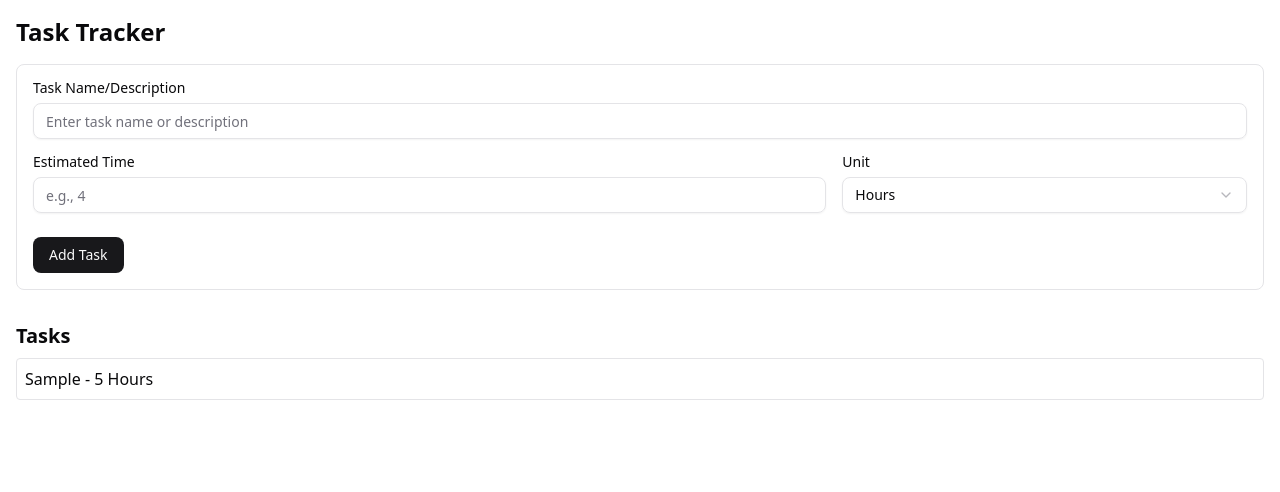
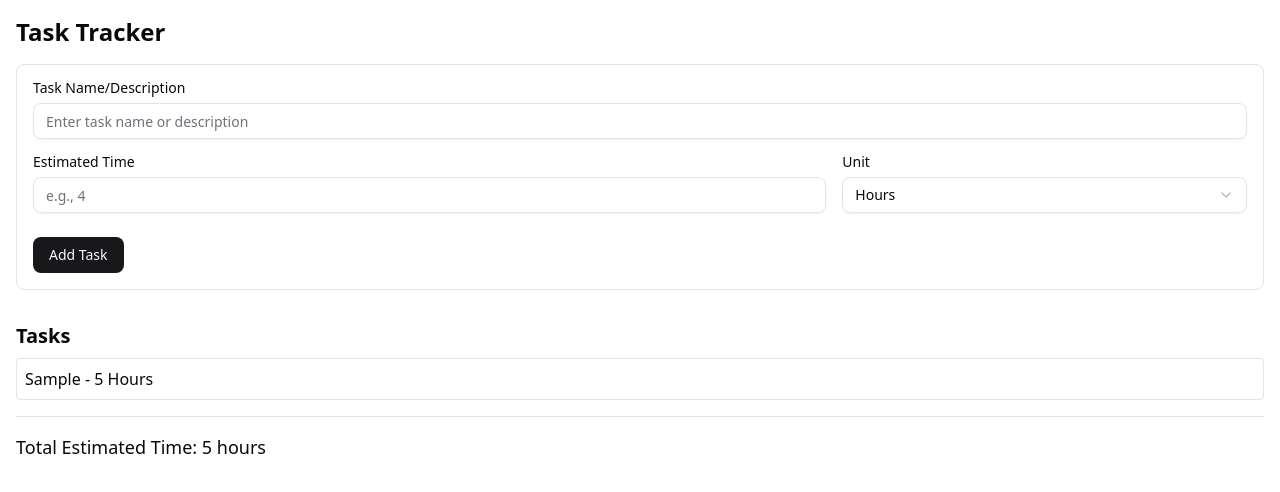
Before and after one commit to qdderuiter/task-tracker, a Next.js app: page / in a window 1280 px wide. Both pictures are taken after typing "Sample", "5" into the empty fields and a click on the button "Add Task". Shown: the top 492 px of the page. Built offline with nearby package versions, Linux system fonts and the light colour scheme.

Commit message:
feat: Estimate total hours

```diff
--- a/pages/index.tsx
+++ b/pages/index.tsx
@@ -1,14 +1,17 @@
-"use client"; // Required for useState
+"use client"; // Required for useState and useMemo
 
-import { useState } from "react";
+import { useState, useMemo } from "react"; // Import useMemo
 import { AddTaskForm } from "@/components/AddTaskForm"; // Import the form
 
 // Define the Task interface (can be moved to a types file later)
 interface Task {
+  id?: string; // Make id optional since it's generated after form submission
   name: string;
   estimatedTime: number;
   timeUnit: "Hours" | "Days";
 }
+
+const HOURS_PER_DAY = 8; // Define conversion rate
 
 export default function Home() {
   // State to hold the list of tasks
@@ -16,8 +19,22 @@ export default function Home() {
 
   // Function to add a new task to the list
   const handleAddTask = (newTask: Task) => {
-    setTasks((prevTasks) => [...prevTasks, newTask]);
+    setTasks((prevTasks) => [
+      ...prevTasks,
+      { ...newTask, id: crypto.randomUUID() }, // Assign a unique id
+    ]);
   };
+
+  // Calculate total estimated time in hours using useMemo
+  const totalEstimatedHours = useMemo(() => {
+    return tasks.reduce((total, task) => {
+      const timeInHours =
+        task.timeUnit === "Days"
+          ? task.estimatedTime * HOURS_PER_DAY
+          : task.estimatedTime;
+      return total + timeInHours;
+    }, 0);
+  }, [tasks]); // Recalculate only when tasks change
 
   return (
     <main className="container mx-auto p-4">
@@ -32,13 +49,19 @@ export default function Home() {
         {tasks.length === 0 ? (
           <p>No tasks added yet.</p>
         ) : (
-          <ul className="space-y-2">
-            {tasks.map((task, index) => (
-              <li key={index} className="p-2 border rounded">
-                {task.name} - {task.estimatedTime} {task.timeUnit}
-              </li>
-            ))}
-          </ul>
+          <> {/* Use Fragment to group list and total */}
+            <ul className="space-y-2 mb-4"> {/* Add margin bottom to list */}
+              {tasks.map((task, index) => (
+                <li key={task.id} className="p-2 border rounded">
+                  {task.name} - {task.estimatedTime} {task.timeUnit}
+                </li>
+              ))}
+            </ul>
+            {/* Display Total Estimated Time */}
+            <div className="text-lg font-medium border-t pt-4">
+              Total Estimated Time: {totalEstimatedHours} hours
+            </div>
+          </>
         )}
       </div>
     </main>
```
